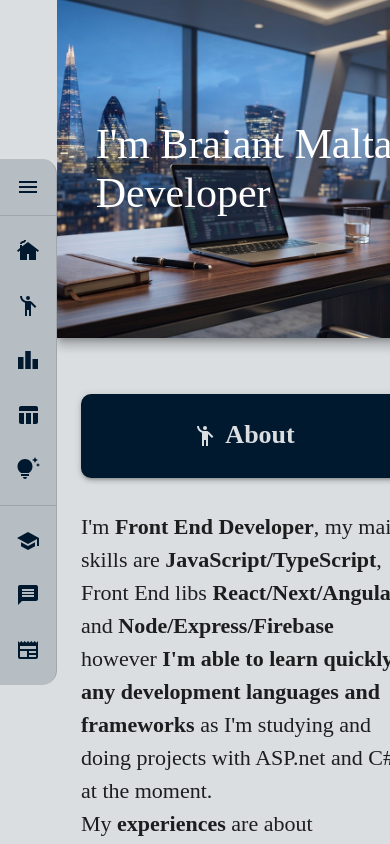
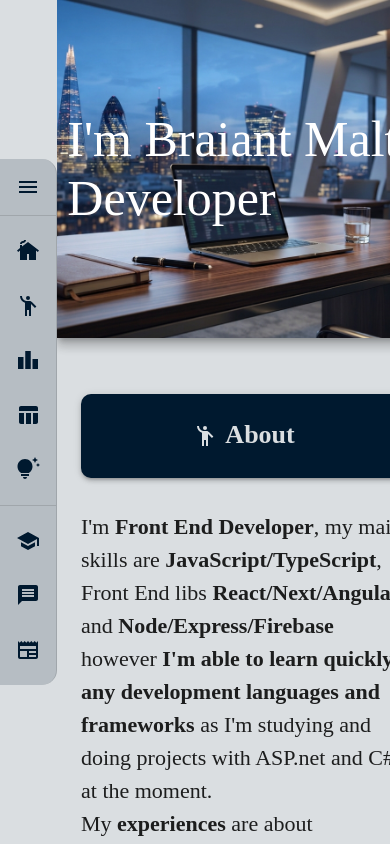
Before and after one commit to mrbraiant/new-portfolio, a Next.js app: page / in a window 390 px wide. Shown: the top 844 px of the page. Built offline with nearby package versions, Linux system fonts and the light colour scheme; a web font is replaced by a local one.

Commit message:
fix: fix h1 color

```diff
--- a/src/app/components/layout/images/mainImage/index.tsx
+++ b/src/app/components/layout/images/mainImage/index.tsx
@@ -30,7 +30,11 @@ export const MainImage = () => {
         }}
       /> */}
       <Wrapper>
-        <AnimatedTitle type="h1" color="white">
+        <AnimatedTitle
+          type="h1"
+          color="white"
+          sx={{ fontWeight: 800 }}
+        >
           I&apos;m Braiant Malta <br /> Developer
         </AnimatedTitle>
       </Wrapper>
--- a/src/app/components/layout/images/style.ts
+++ b/src/app/components/layout/images/style.ts
@@ -28,7 +28,6 @@ export const AnimatedTitle = styled(Text)(
   // eslint-disable-next-line @typescript-eslint/no-unused-vars
   ({ theme }) => ({
     textAlign: 'center',
-    fontWeight: 800,
     animation: `${fadeInUp} 1s cubic-bezier(0.16, 1, 0.3, 1) forwards`,
   }),
 );
--- a/src/pages/_app.tsx
+++ b/src/pages/_app.tsx
@@ -25,7 +25,7 @@ export default function App({
         'cursive',
       ].join(','),
       h1: {
-        fontSize: isMobileVersion ? 42 : 96,
+        fontSize: isMobileVersion ? 50 : 96,
       },
       h2: {
         fontSize: 60,
```
